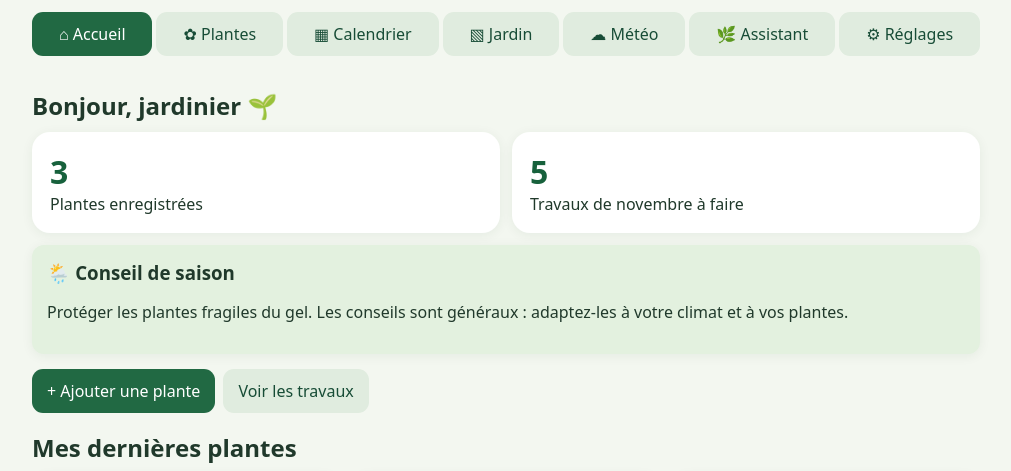
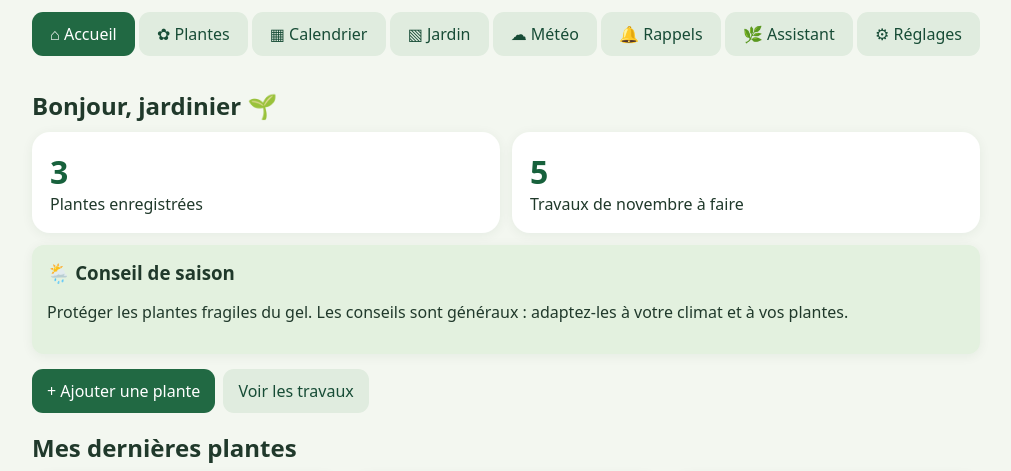
Before and after one commit to olivicas/Jardeo, a plain HTML site: page index.html in a window 1280 px wide. Shown: the part 129-600 px from the top of the page, without its empty margins (134-1145 px from the left). Drawn offline with Linux system fonts and the light colour scheme; no server answers.

Commit message:
Publier JARDÉO 1.9 avec onglet Rappels

```diff
--- a/index.html
+++ b/index.html
@@ -1 +1 @@
-<!doctype html><html lang="fr"><head><meta charset="utf-8"><meta name="viewport" content="width=device-width,initial-scale=1"><meta name="theme-color" content="#174c36"><meta name="description" content="JARDÉO, votre carnet de jardin personnel."><title>JARDÉO — Mon jardin intelligent</title><link rel="manifest" href="manifest.webmanifest"><link rel="stylesheet" href="style.css?v=1.7.0"></head><body><div class="app"><header><div><h1>🌿 JARDÉO</h1><p>Mon jardin intelligent</p></div><span id="today"></span></header><nav aria-label="Navigation principale"><button data-view="home" class="active">⌂ Accueil</button><button data-view="plants">✿ Plantes</button><button data-view="calendar">▦ Calendrier</button><button data-view="map">▧ Jardin</button><button data-view="weather">☁ Météo</button><button data-view="assistant">🌿 Assistant</button><button data-view="settings">⚙ Réglages</button></nav><main id="main" aria-live="polite"></main><footer>JARDÉO 1.8 · Données enregistrées sur cet appareil</footer></div><script src="app.js?v=1.8.0" defer></script></body></html>
+<!doctype html><html lang="fr"><head><meta charset="utf-8"><meta name="viewport" content="width=device-width,initial-scale=1"><meta name="theme-color" content="#174c36"><meta name="description" content="JARDÉO, votre carnet de jardin personnel."><title>JARDÉO — Mon jardin intelligent</title><link rel="manifest" href="manifest.webmanifest"><link rel="stylesheet" href="style.css?v=1.7.0"></head><body><div class="app"><header><div><h1>🌿 JARDÉO</h1><p>Mon jardin intelligent</p></div><span id="today"></span></header><nav aria-label="Navigation principale"><button data-view="home" class="active">⌂ Accueil</button><button data-view="plants">✿ Plantes</button><button data-view="calendar">▦ Calendrier</button><button data-view="map">▧ Jardin</button><button data-view="weather">☁ Météo</button><button data-view="reminders">🔔 Rappels</button><button data-view="assistant">🌿 Assistant</button><button data-view="settings">⚙ Réglages</button></nav><main id="main" aria-live="polite"></main><footer>JARDÉO 1.9 · Données enregistrées sur cet appareil</footer></div><script src="app.js?v=1.9.0" defer></script></body></html>
```
